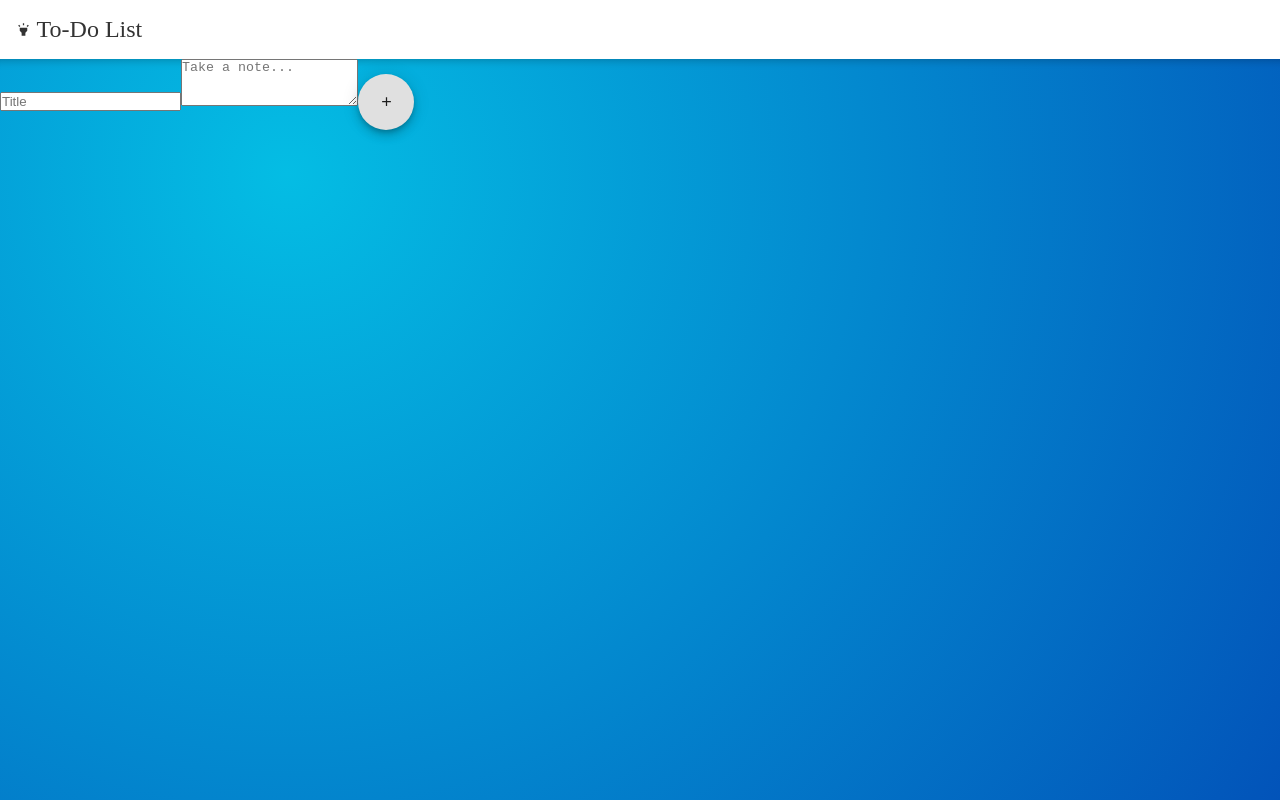
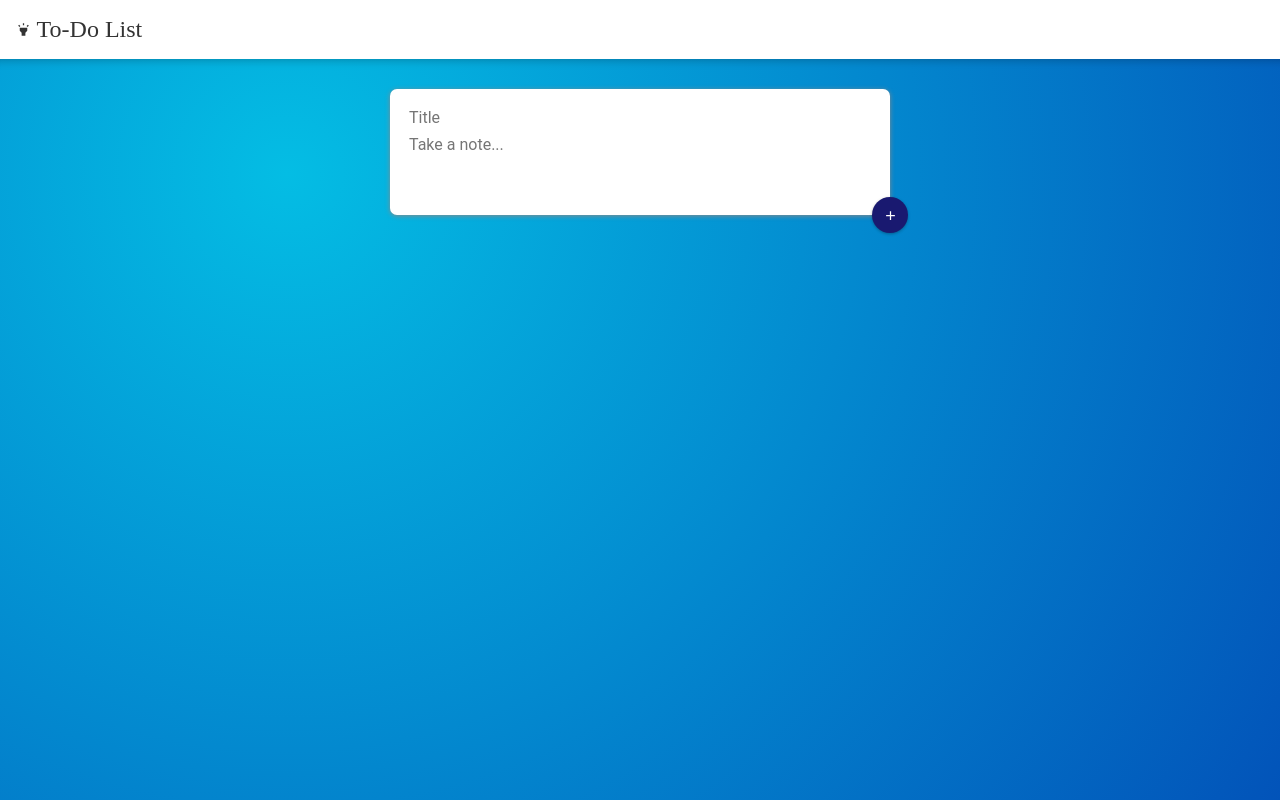
Before and after one commit to sergio-usma/todo-list-react, a React (Create React App) app: page / in a window 1280 px wide. Built offline with nearby package versions, Linux system fonts and the light colour scheme; the HTML template or start-up script is replaced by a standard one.

Commit message:
Add styles to CreateArea component

```diff
--- a/src/App.css
+++ b/src/App.css
@@ -18,3 +18,39 @@
     padding: 0;
     background: radial-gradient( circle farthest-corner at 22.4% 21.7%, rgba(4,189,228,1) 0%, rgba(2,83,185,1) 100.2% );
 }
+
+form.create-note {
+    position: relative;
+    width: 500px;
+    margin: 30px auto 20px auto;
+    background-color: white;
+    padding: 15px;
+    border-radius: 7px;
+    box-shadow: 0 1px 5px rgb(138,137,137);
+}
+
+form.create-note input, form.create-note textarea {
+    width: 100%;
+    border: none;
+    padding: 4px;
+    outline: none;
+    font-family: inherit;
+    font-size: 1.6rem;
+    resize: none;
+}
+
+form.create-note button {
+    width: 36px;
+    height: 36px;
+    position: absolute;
+    right: -18px;
+    bottom: -18px;
+    border: none;
+    background-color: midnightblue;
+    font-size: 2.4rem;
+    cursor: pointer;
+    outline: none;
+    color: white;
+    border-radius: 50%;
+    box-shadow: 0 1px 3px rgba(0,0,0,0.3);
+}
```
